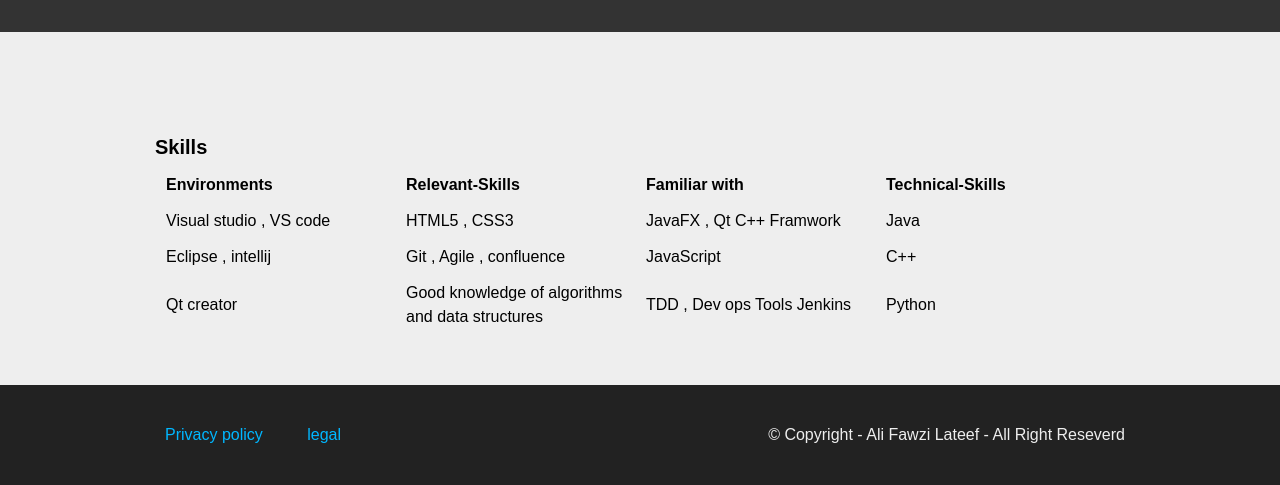
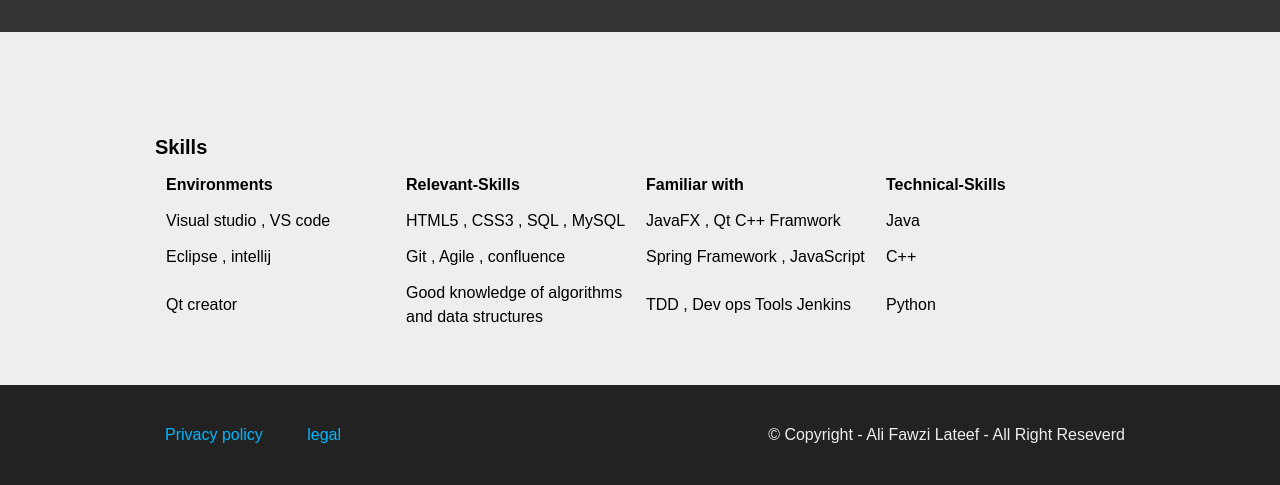
Before and after one commit to kenpachi01011/kenpachi01011.github.io, a plain HTML site: page index.html in a window 1280 px wide. Shown: the part 1789-2274 px from the top of the page. Drawn offline with Linux system fonts and the light colour scheme; a web font is replaced by a local one.

Commit message:
Update index.html

```diff
--- a/index.html
+++ b/index.html
@@ -123,7 +123,7 @@
         </div>
     </section>
     <!--
-        EVENTS SECTION
+        TABLE SECTION
     -->
     <section id="events">
         <div class="container">
@@ -141,7 +141,7 @@
                 <tbody>
                     <tr>
                         <td>Visual studio , VS code</td>
-                        <td>HTML5 , CSS3</td>
+                        <td>HTML5 , CSS3 , SQL , MySQL</td>
                         <td>JavaFX , Qt C++ Framwork</td>
                         <td>Java </td>
                     </tr>
@@ -150,7 +150,7 @@
                     <tr>
                         <td>Eclipse , intellij</td>
                         <td>Git , Agile , confluence</td>
-                        <td> JavaScript </td>
+                        <td>Spring Framework ,  JavaScript </td>
                         <td>C++</td>
                     </tr>
                 </tbody>
```
